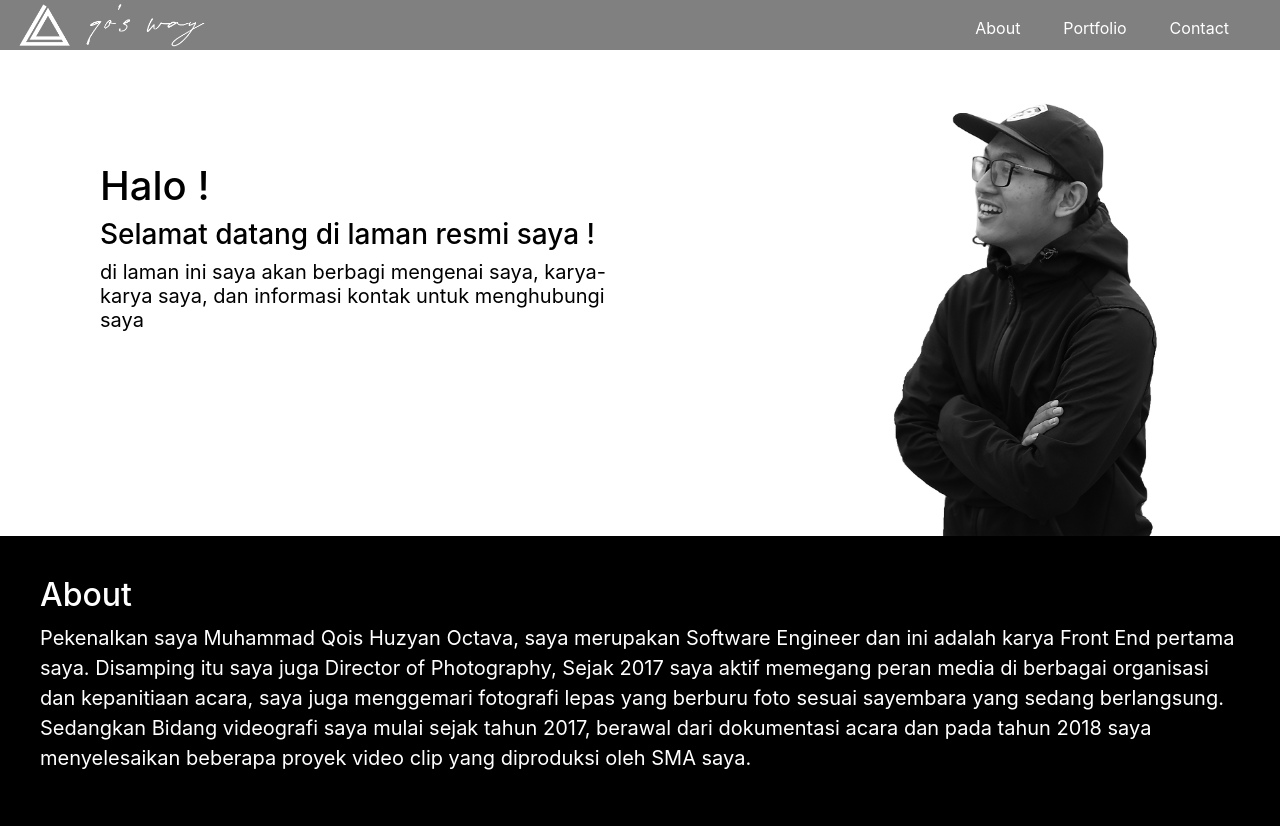
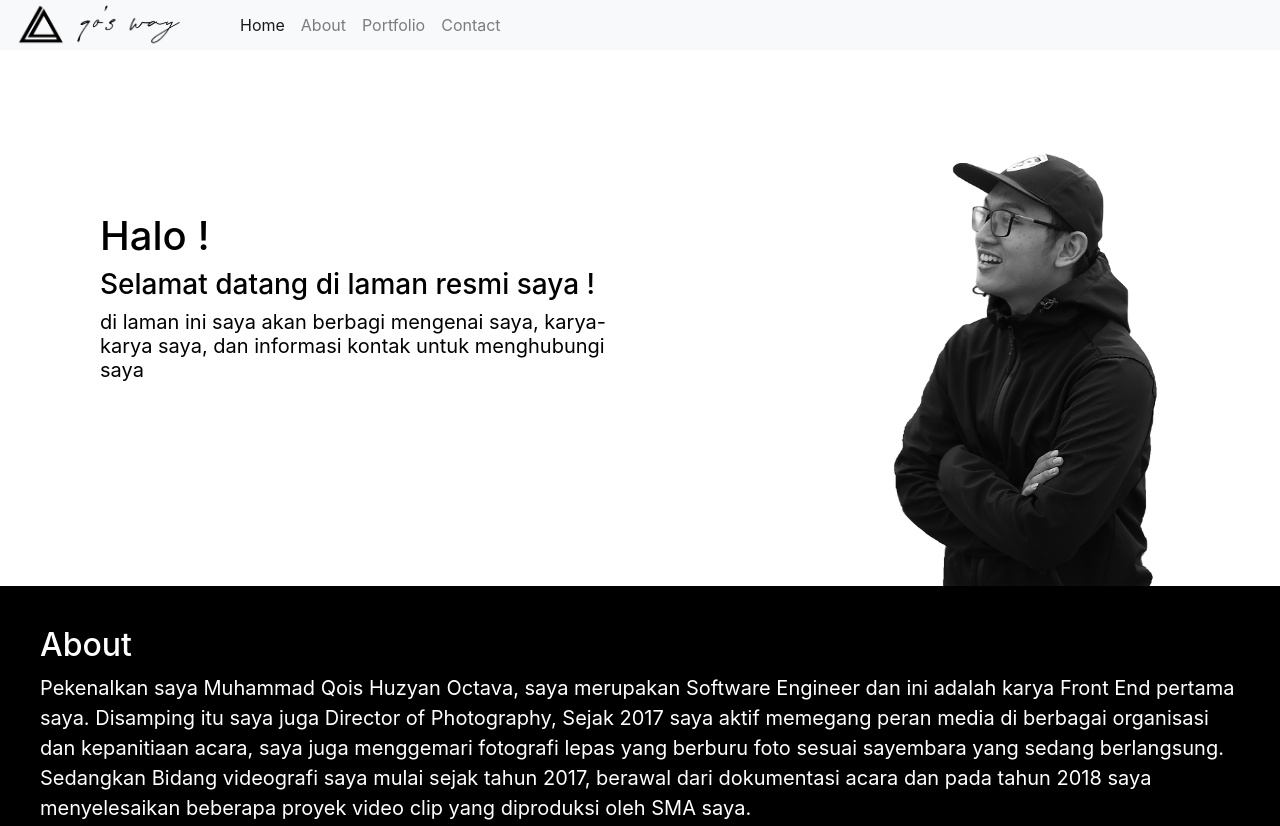
Before and after one commit to mqois16/profileb, a plain HTML site: page index.html in a window 1280 px wide. Shown: the top 826 px of the page. Drawn offline with nearby package versions, Linux system fonts and the light colour scheme.

Commit message:
navbar bootstrap

```diff
--- a/index.html
+++ b/index.html
@@ -9,15 +9,23 @@
 <body>
 
 <!--navbar-->
-<nav>
-	<!--logo-->
-	<img width="230" src="images/logo.png">
-	<ul>
-		<li><a href="#Contact">Contact</a> </li>
-		<li><a href="#Portfolio">Portfolio</a></li>
-		<li><a href="#About">About</a></li>
-	</ul>
+
+<nav class="navbar navbar-expand-lg navbar-light bg-light sticky-top" style="scroll-behavior: smooth;">
+  <img class="navbar-brand" href="#" src="images/logoB.png" style="width: 200px">
+  <button class="navbar-toggler" type="button" data-toggle="collapse" data-target="#navbarNavAltMarkup" aria-controls="navbarNavAltMarkup" aria-expanded="false" aria-label="Toggle navigation">
+    <span class="navbar-toggler-icon"></span>
+  </button>
+  <div class="collapse navbar-collapse" id="navbarNavAltMarkup">
+    <div class="navbar-nav">
+      <a class="nav-item nav-link active" href="#hero">Home <span class="sr-only">(current)</span></a>
+      <a class="nav-item nav-link" href="#About">About</a>
+      <a class="nav-item nav-link" href="#Portfolio">Portfolio</a>
+      <a class="nav-item nav-link" href="#Contact" tabindex="-1" aria-disabled="true">Contact</a>
+
+    </div>
+  </div>
 </nav>
+
 <div id="nobody"></div>
 
 <section id="hero">
@@ -53,19 +61,19 @@
 
 <section id="Contact">
 	<h2>Contact</h2>
-	<div id="isi">
-		<div id="email">
+	<div class="container">
+		<div class="row">
+		<div class="col">
 		<img src="https://image.flaticon.com/icons/svg/281/281769.svg" width="50"><p>qoisoctava@mail.ugm.ac.id</p>
 	</div>
-		<div id="instagram">
+		<div class="col">
 		<img src="https://image.flaticon.com/icons/svg/2111/2111463.svg" width="50"><p>@mqois16</p>
 	</div>
-	<div id="snapwire">
+	<div class="col">
 		<img src="https://images-na.ssl-images-amazon.com/images/I/51Bmzfmvq%2BL._SY355_.png" width="50"><p>qois octava</p>
 	</div>
+
 	</div>
-
-</div>
 
 </section>
 <section id="Footer">
```
Also changed, not shown: images/logoB.png (added).
